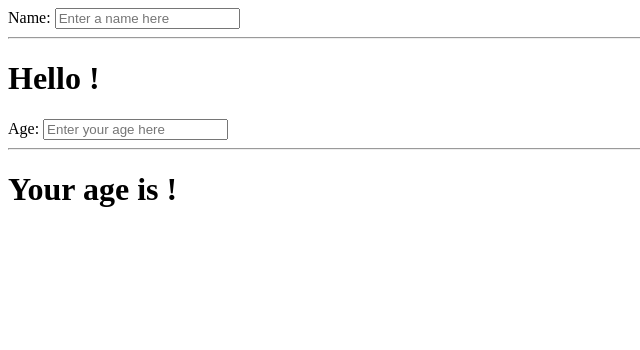
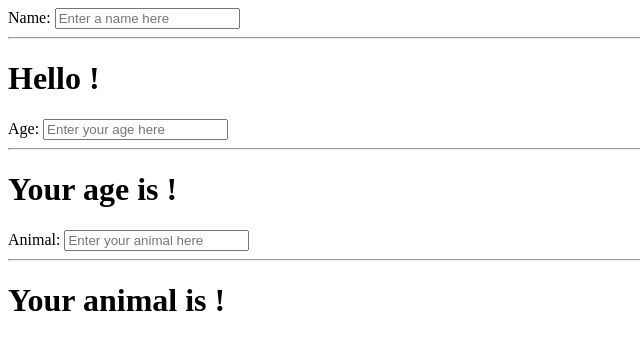
Before and after one commit to MelinaMejia95/FirstAngular, a plain HTML site: page index.html in a window 1280 px wide. Shown: the whole page, without its empty margins (0-640 px from the left). Drawn offline with Linux system fonts and the light colour scheme.

Commit message:
Meli again

```diff
--- a/index.html
+++ b/index.html
@@ -17,5 +17,11 @@
       <hr>
       <h1>Your age is {{yourAge}}!</h1>
     </div>
+    <div>
+      <label>Animal:</label>
+      <input type="text" ng-model="yourAnimal" placeholder="Enter your animal here">
+      <hr>
+      <h1>Your animal is {{yourAnimal}}!</h1>
+    </div>
 </body>
 </html>
```
